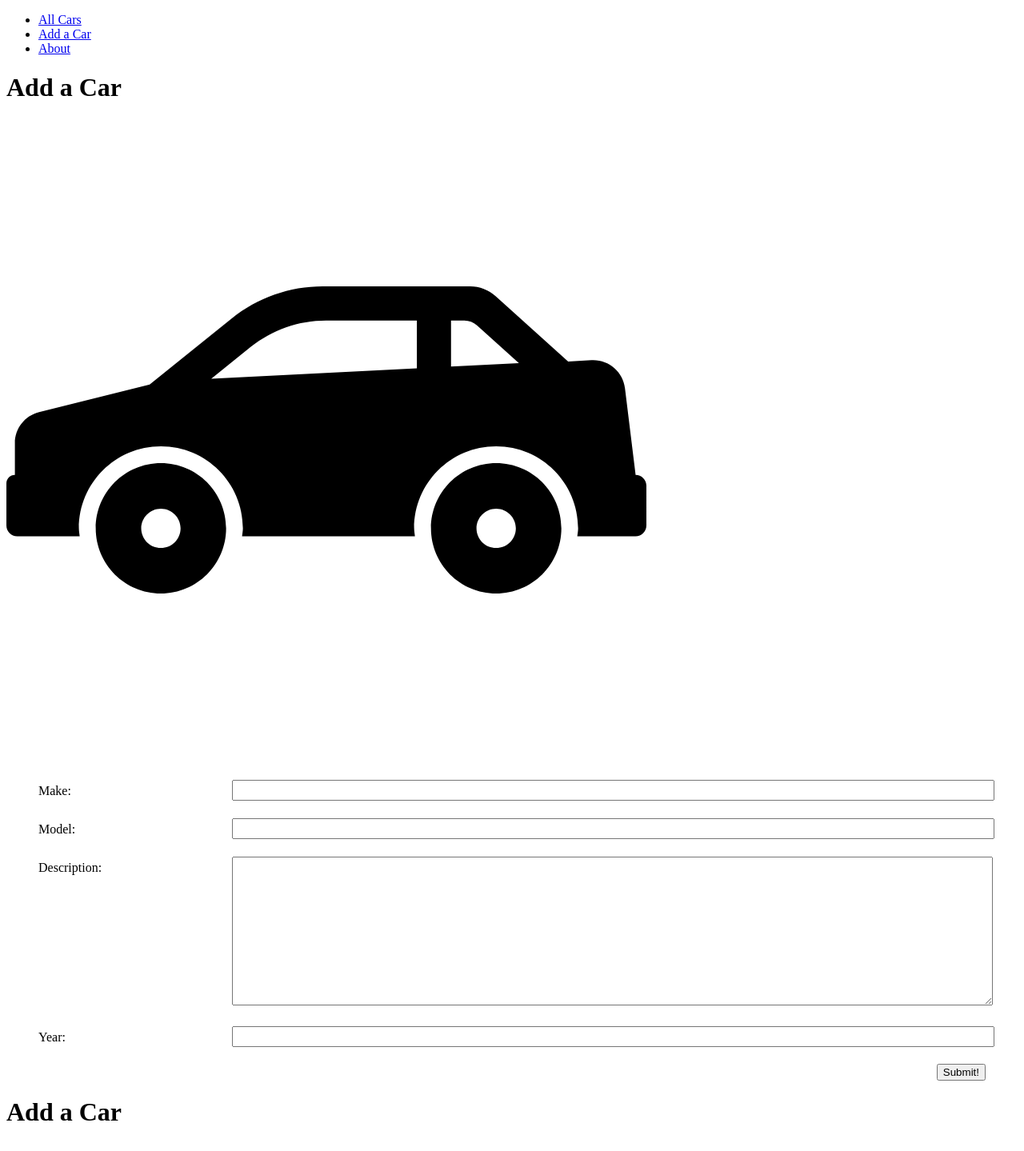
After one commit to AliHussain-arch/django-crud-app-lab, a Django app: page /cars/create/ in a window 1280 px wide. The commit adds this page. Shown: the whole page at 80% size. Run offline with Django 5.2, Linux system fonts and the light colour scheme.

```diff
--- a/main_app/models.py
+++ b/main_app/models.py
@@ -1,4 +1,5 @@
 from django.db import models
+from django.urls import reverse
 
 class Car(models.Model):
     make = models.CharField(max_length=100)
@@ -8,3 +9,6 @@ class Car(models.Model):
 
     def __str__(self):
         return f"{self.make} {self.model}"
+
+    def get_absolute_url(self):
+        return reverse('car-detail', kwargs={'car_id': self.id})
--- /dev/null
+++ b/main_app/static/css/form.css
@@ -0,0 +1,39 @@
+.form-container {
+    display: flex;
+    flex-direction: column;
+    width: 100%;
+  }
+
+  table {
+    padding: 0 40px;
+    width: 100%;
+    border-spacing: 0 20px;
+  }
+
+  th {
+    text-align: left;
+    padding: 6px 20px 0 0;
+    font-weight: normal;
+    vertical-align: top;
+    font-size: var(--font-reg);
+  }
+
+  td {
+    max-width: 60%;
+  }
+
+  td > * {
+    width: 100%;
+    padding: 2px 4px;
+    font-size: var(--font-l);
+  }
+
+  td > textarea {
+    height: calc(4 * var(--font-l) + 8px);
+    font-family: inherit;
+  }
+
+  .btn {
+    align-self: flex-end;
+    margin-right: 40px;
+  }
--- a/main_app/templates/base.html
+++ b/main_app/templates/base.html
@@ -18,6 +18,7 @@
       <nav>
         <ul>
             <li><a href="/cars">All Cars</a></li>
+            <li><a href="{% url 'car-create' %}">Add a Car</a></li>
             <li><a href="/about">About</a></li>
         </ul>
       </nav>
--- a/main_app/templates/cars/details.html
+++ b/main_app/templates/cars/details.html
@@ -13,5 +13,9 @@
     <h2>{{ car.year }} model</h2>
     <p>{{ car.description }}</p>
   </div>
+  <div class="car-actions">
+    <a href="{% url 'car-update' car.id %}" class="btn warn">Edit Car</a>
+    <a href="{% url 'car-delete' car.id %}" class="btn danger">Delete Car</a>
+  </div>
 </section>
 {% endblock %}
--- /dev/null
+++ b/main_app/templates/main_app/car_form.html
@@ -0,0 +1,28 @@
+{% extends 'base.html' %}
+{% load static %}
+{% block head %}
+<link rel="stylesheet" href="{% static 'css/form.css' %}" />
+{% endblock %}
+{% block content %}
+
+<div class="page-header">
+  <h1>Add a Car</h1>
+  <img src="{% static 'images/car-icon.png' %}" alt="A car" />
+</div>
+
+<form action="" method="post" class="form-container">
+  {% csrf_token %}
+  <table>
+    {{ form.as_table }}
+  </table>
+  <button type="submit" class="btn submit">Submit!</button>
+  <div class="page-header">
+    {% if object %}
+      <h1>Edit {{ object.name }}</h1>
+    {% else %}
+      <h1>Add a Car</h1>
+    {% endif %}
+  </div>
+</form>
+
+{% endblock %}
--- a/main_app/urls.py
+++ b/main_app/urls.py
@@ -5,5 +5,8 @@ urlpatterns = [
     path('', views.home, name='home'),
     path('about/', views.about, name='about'),
     path('cars/', views.car_index, name='car-index'),
-    path('cars/<int:car_id>/', views.car_detail, name='car-detail'),  # New route
+    path('cars/<int:car_id>/', views.car_detail, name='car-detail'),
+    path('cars/create/', views.CarCreate.as_view(), name='car-create'),
+    path('cars/<int:pk>/update/', views.CarUpdate.as_view(), name='car-update'),
+    path('cars/<int:pk>/delete/', views.CarDelete.as_view(), name='car-delete'),
 ]
--- a/main_app/views.py
+++ b/main_app/views.py
@@ -1,9 +1,10 @@
 from django.shortcuts import render
 from django.http import HttpResponse
+from django.views.generic.edit import CreateView, UpdateView, DeleteView
 from .models import Car
 
 def home(request):
-    return HttpResponse('<h1>Hello from main_app!</h1>')
+    return HttpResponse('<h1>Hello You are on the landing page!</h1>')
 
 def about(request):
     return render(request, 'about.html')
@@ -15,3 +16,20 @@ def car_index(request):
 def car_detail(request, car_id):
     car = Car.objects.get(id=car_id)
     return render(request, 'cars/details.html', {'car': car})
+
+class CarCreate(CreateView):
+    model = Car
+    fields = ['make', 'model', 'description', 'year']
+
+class CarCreate(CreateView):
+    model = Car
+    fields = '__all__'
+    success_url = '/cars/'
+
+class CarUpdate(UpdateView):
+    model = Car
+    fields = ['make', 'model', 'description', 'year']
+
+class CarDelete(DeleteView):
+    model = Car
+    success_url = '/cars/'
```
Also changed, not shown: main_app/templates/main_app/car_confirm_delete.html (added, +18 -0 lines).
